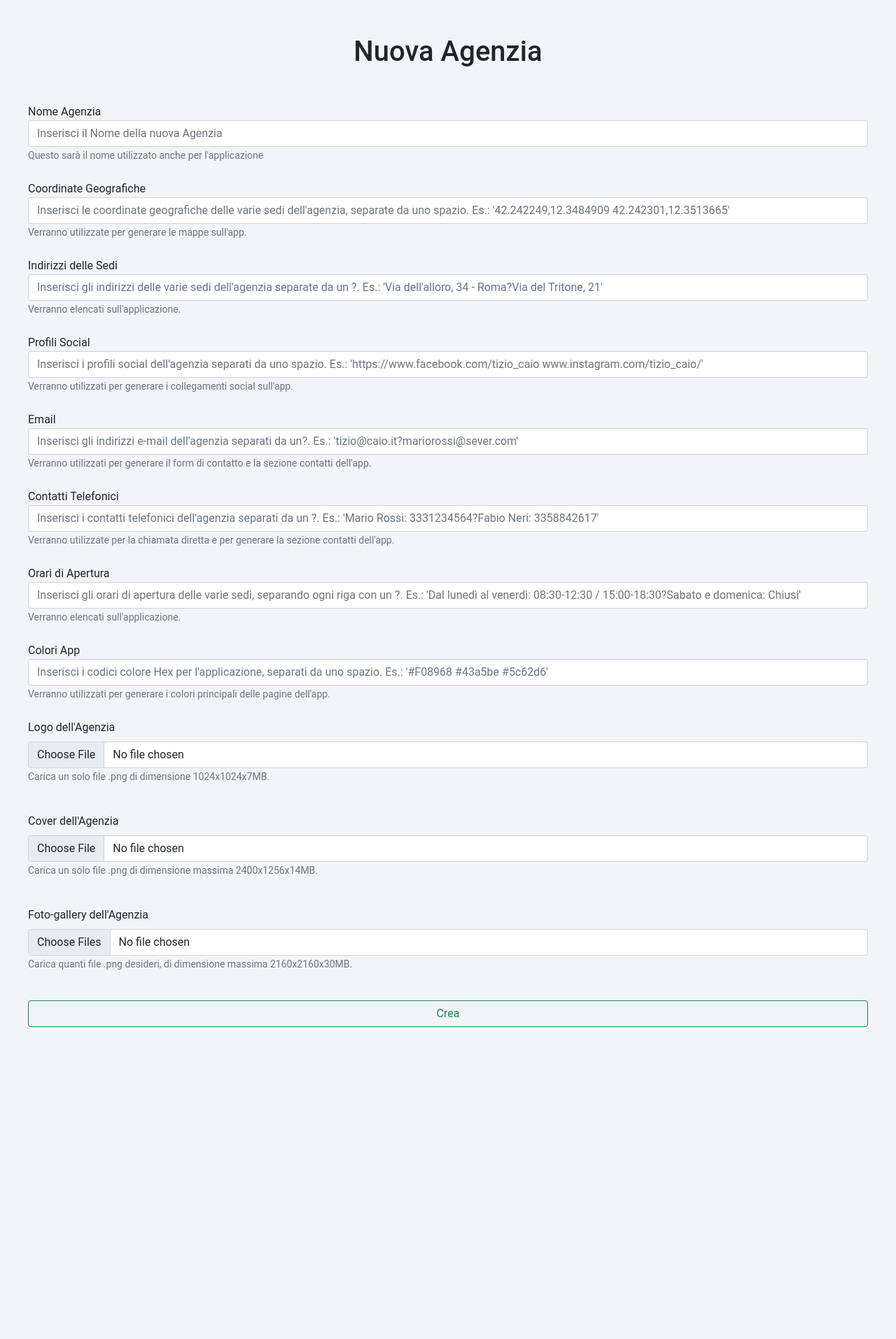
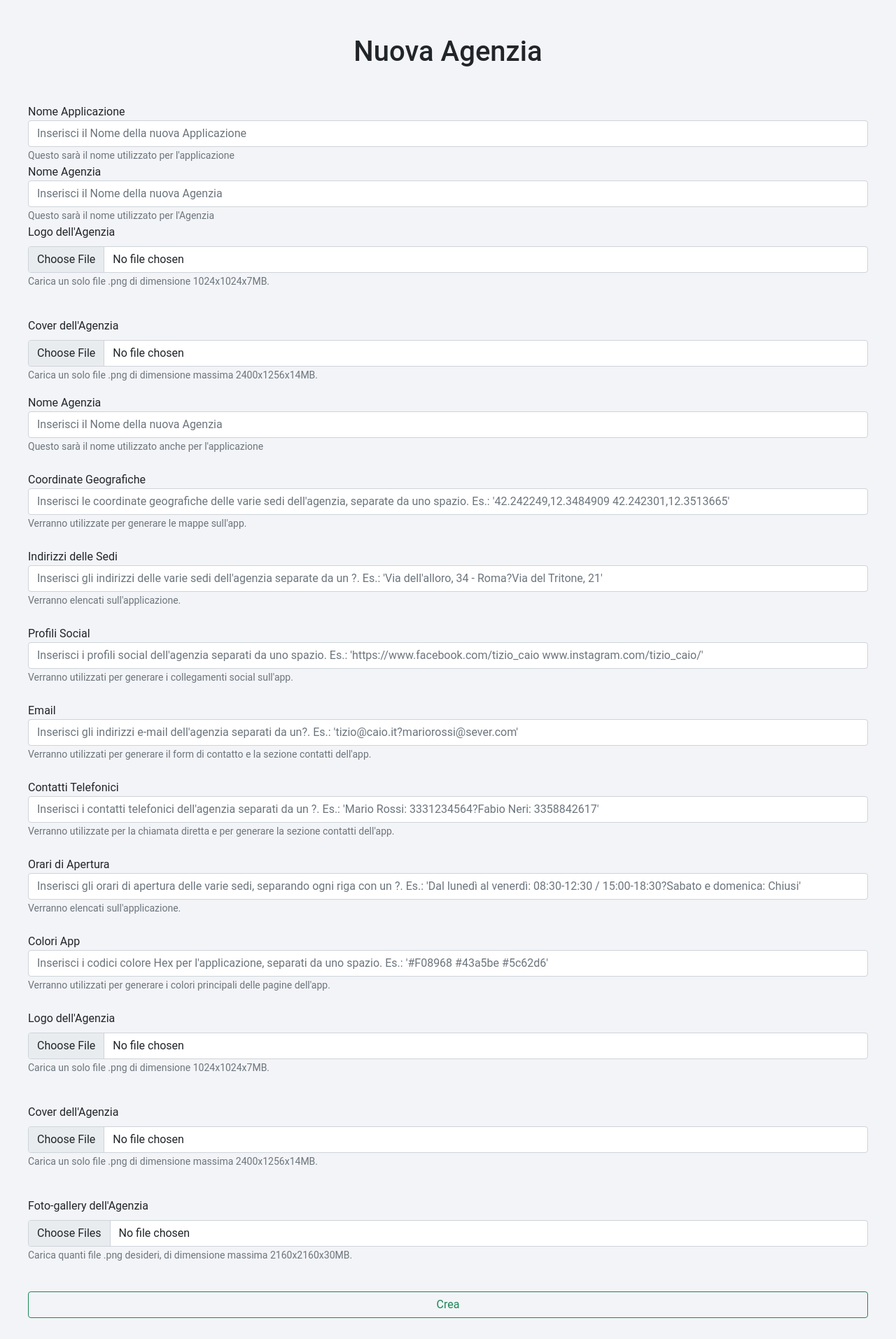
Before and after one commit to Frostmoore/hybridandgo, a PHP site: page /creagenzia.php in a window 1280 px wide. Shown: the part 60-1974 px from the top of the page at 70% size. Before the commit the page ends 1528 px from the top, so only its background shows below. Run offline with PHP 8.4, Linux system fonts and the light colour scheme; the visitor is signed in with stand-in values (Sample User, id 1); a stand-in replaces the project's code that opens the database connection.

Commit message:
nuovo form

```diff
--- a/creagenzia.php
+++ b/creagenzia.php
@@ -43,6 +43,29 @@ if (!isset($_SESSION['loggedin'])) {
         <div class="row">
             <div class="col">
                 <form action="res/nuovagenzia.php" method="POST" enctype="multipart/form-data">
+                    <div class="step1">
+                        <div class="form-group">
+                            <label for="nome_app">Nome Applicazione</label>
+                            <input type="text" class="form-control" id="nome_app" name="nome_app" placeholder="Inserisci il Nome della nuova Applicazione">
+                            <small id="nomeapphelp" class="form-text text-muted">Questo sarà il nome utilizzato per l'applicazione</small>
+                        </div>
+                        <div class="form-group">
+                            <label for="nome_agenzia">Nome Agenzia</label>
+                            <input type="text" class="form-control" id="nome_agenzia" name="nome_agenzia" placeholder="Inserisci il Nome della nuova Agenzia">
+                            <small id="nomeagenziahelp" class="form-text text-muted">Questo sarà il nome utilizzato per l'Agenzia</small>
+                        </div>
+                        <div class="mb-3">
+                            <label for="logo_agenzia" class="form-label">Logo dell'Agenzia</label>
+                            <input class="form-control" type="file" id="logo_agenzia" name="logo_agenzia">
+                            <small id="logo_agenziahelp" class="form-text text-muted">Carica un solo file .png di dimensione 1024x1024x7MB.</small>
+                        </div>
+                        </br>
+                        <div class="mb-3">
+                            <label for="cover_agenzia" class="form-label">Cover dell'Agenzia</label>
+                            <input class="form-control" type="file" id="cover_agenzia" name="cover_agenzia">
+                            <small id="cover_agenziahelp" class="form-text text-muted">Carica un solo file .png di dimensione massima 2400x1256x14MB.</small>
+                        </div>
+                    </div>
                     <div class="form-group">
                         <label for="nome">Nome Agenzia</label>
                         <input type="text" class="form-control" id="nome" name="nome" placeholder="Inserisci il Nome della nuova Agenzia">
```
